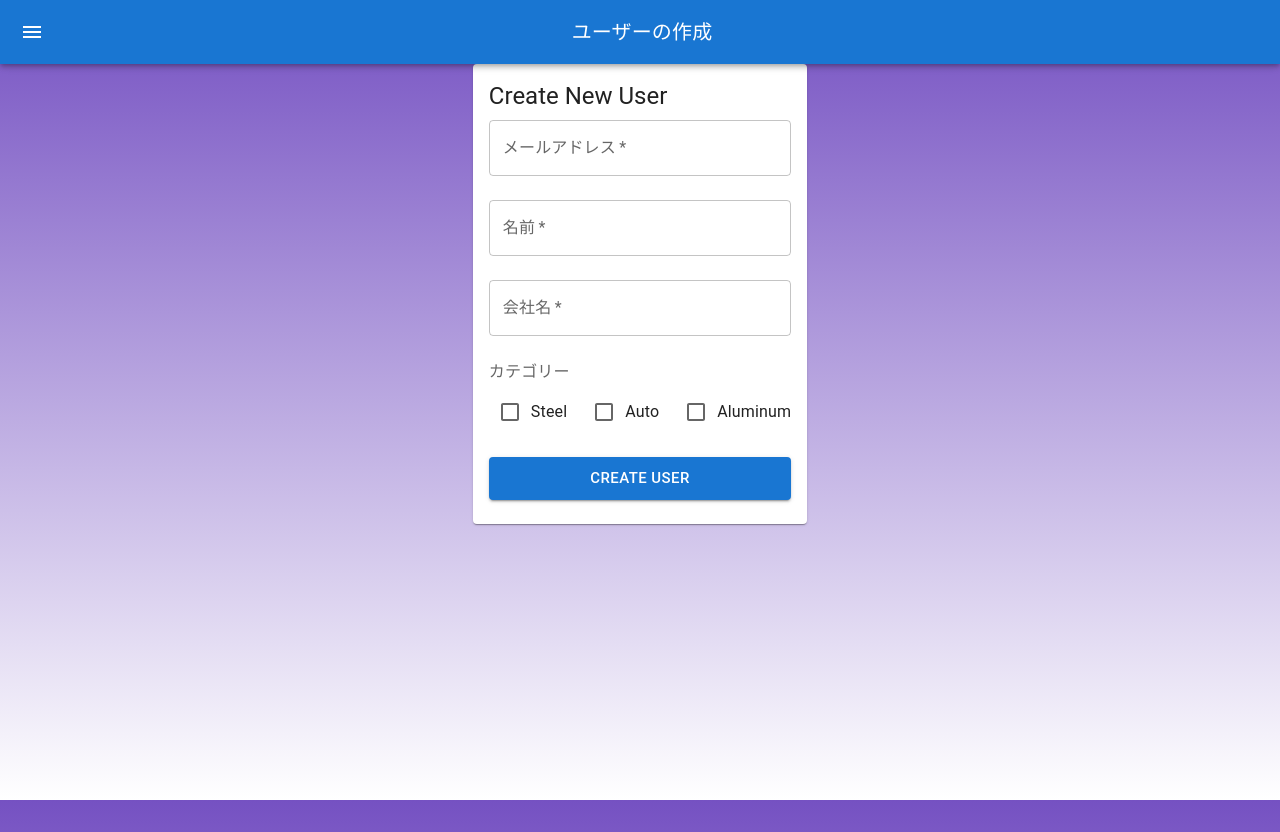
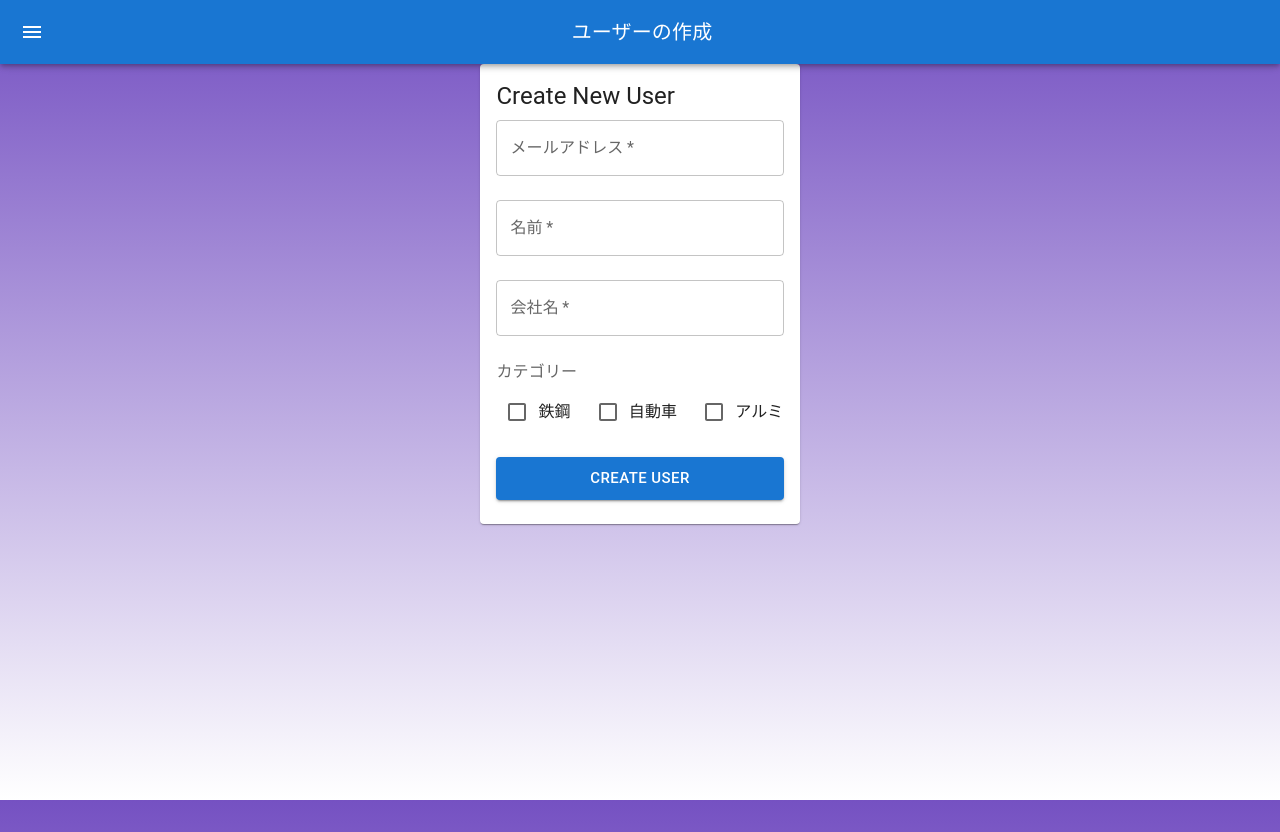
Before and after one commit to MichaelWhite63/amplify-vite-react-template, a React (Vite) app: page /create-user in a window 1280 px wide. Built offline with nearby package versions, Linux system fonts and the light colour scheme; no server answers; what @aws-amplify/ui-react, aws-amplify would draw is missing.

Commit message:
Changed Steel, Auto, and Aluminum to Japanese

```diff
--- a/src/App.tsx
+++ b/src/App.tsx
@@ -272,9 +272,9 @@ const App: React.FC = () => {
                     onChange={handleSelectChange}
                     label="Category"
                   >
-                    <MenuItem value="Steel" style={{ color: 'white' }}>Steel</MenuItem>
-                    <MenuItem value="Auto" style={{ color: 'white' }}>Auto</MenuItem>
-                    <MenuItem value="Aluminum" style={{ color: 'white' }}>Aluminum</MenuItem>
+                    <MenuItem value="Steel" style={{ color: 'white' }}>鉄鋼</MenuItem>
+                    <MenuItem value="Auto" style={{ color: 'white' }}>自動車</MenuItem>
+                    <MenuItem value="Aluminum" style={{ color: 'white' }}>アルミ</MenuItem>
                   </Select>
                 </FormControl>
               </Grid>
--- a/src/CreateUser.tsx
+++ b/src/CreateUser.tsx
@@ -145,7 +145,7 @@ const CreateUser: React.FC = () => {
                       name="group-Steel"
                     />
                   }
-                  label="Steel"
+                  label="鉄鋼"
                 />
                 <FormControlLabel
                   control={
@@ -155,7 +155,7 @@ const CreateUser: React.FC = () => {
                       name="group-Auto"
                     />
                   }
-                  label="Auto"
+                  label="自動車"
                 />
                 <FormControlLabel
                   control={
@@ -165,7 +165,7 @@ const CreateUser: React.FC = () => {
                       name="group-Aluminum"
                     />
                   }
-                  label="Aluminum"
+                  label="アルミ"
                 />
               </Stack>
             </FormGroup>
--- a/src/UpdateUser.tsx
+++ b/src/UpdateUser.tsx
@@ -11,7 +11,7 @@ const UpdateUser: React.FC = () => {
   const [selectedEmail, setSelectedEmail] = useState('');
   const [selectedDetails, setSelectedDetails] = useState<any>(null);
   const [groupMemberships, setGroupMemberships] = useState<string[]>([]);
-  const availableGroups = ['Steel', 'Auto', 'Aluminum'];
+  const availableGroups = ['鉄鋼', '自動車', 'アルミ'];
   const [editableEmail, setEditableEmail] = useState('');
   const [originalEmail, setOriginalEmail] = useState('');
   const [familyName, setFamilyName] = useState('');
--- a/src/sendEmail.tsx
+++ b/src/sendEmail.tsx
@@ -180,9 +180,9 @@ const SendEmail: React.FC = () => {
                     <div>
                       <FormLabel>カテゴリー</FormLabel>
                       <RadioGroup row value={selectedType} onChange={handleChange}>
-                        <FormControlLabel value="Steel" control={<Radio />} label="Steel" />
-                        <FormControlLabel value="Auto" control={<Radio />} label="Auto" />
-                        <FormControlLabel value="Aluminum" control={<Radio />} label="Aluminum" />
+                        <FormControlLabel value="Steel" control={<Radio />} label="鉄鋼" />
+                        <FormControlLabel value="Auto" control={<Radio />} label="自動車" />
+                        <FormControlLabel value="Aluminum" control={<Radio />} label="アルミ" />
                       </RadioGroup>
                     </div>
 
```
